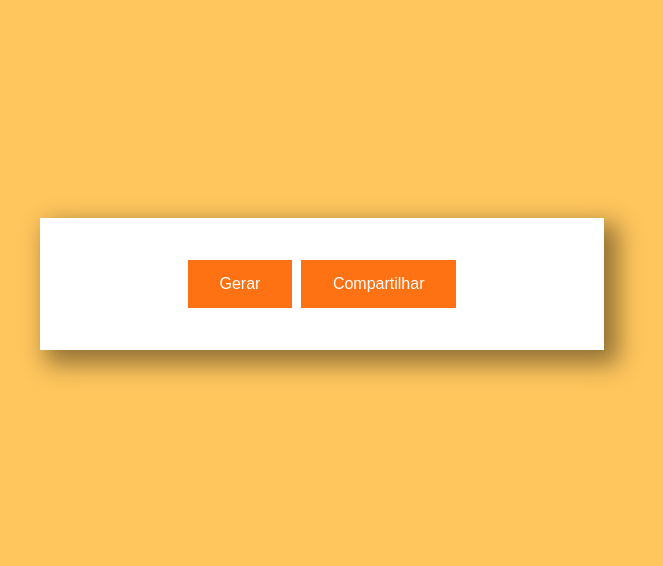
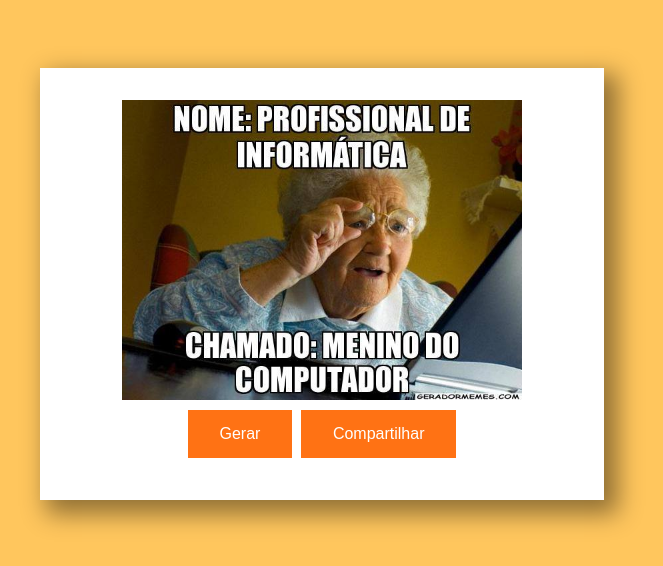
Before and after one commit to Estudante-dev/Curso-30JS-Memes-Aleatorios, a plain HTML site: page index.html in a window 1280 px wide. Shown: the part 116-682 px from the top of the page, without its empty margins (318-981 px from the left). Drawn offline with Linux system fonts and the light colour scheme.

Commit message:
Update index.html

```diff
--- a/index.html
+++ b/index.html
@@ -10,7 +10,7 @@
 
 <body>
     <div class="container">
-        <img id="imgMeme" src=""/>
+        <img id="imgMeme" src="img/meme02.jpg"/>
         <button onclick="gerarMeme()">Gerar</button>
         <button onclick="compartilharMeme()">Compartilhar</button>
 
```
